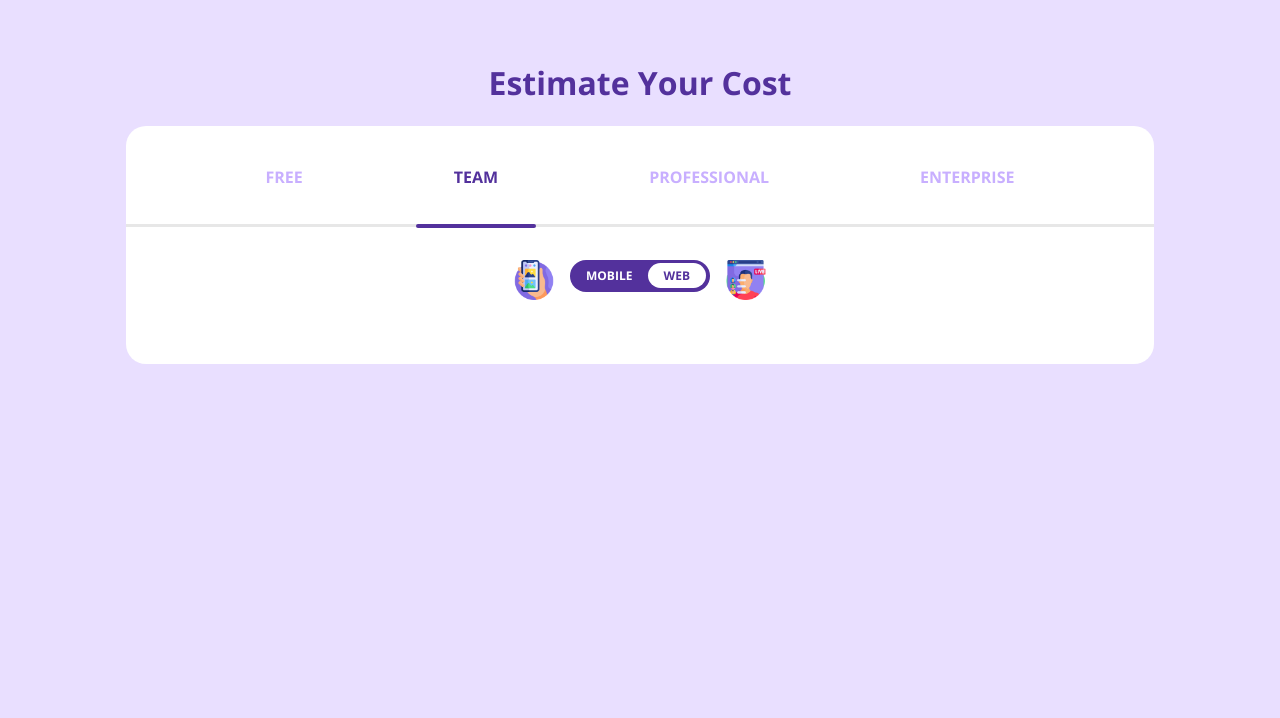
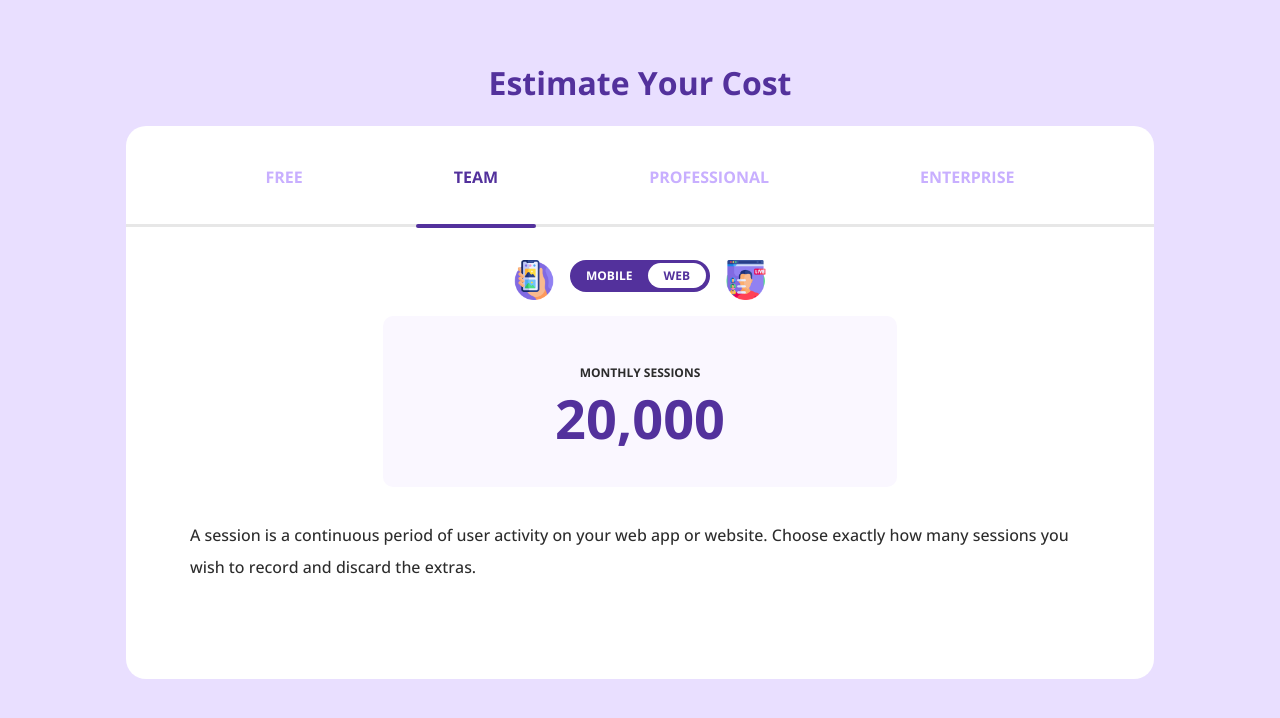
Before and after one commit to Spsk1313/cost-estimator, a plain HTML site: page index.html in a window 1280 px wide. Drawn offline with nearby package versions, Linux system fonts and the light colour scheme.

Commit message:
add sessions card

```diff
--- a/index.css
+++ b/index.css
@@ -105,3 +105,31 @@ h1 {
     padding: 4px 16px;
     border-radius: 20px;
 }
+
+.sessions-card {
+    background-color: rgb(250, 247, 255);
+    text-align: center;
+    padding: 32px;
+    width: 50%;
+    text-transform: uppercase;
+    margin: 16px 0;
+    border-radius: 10px;
+}
+
+.sessions-card p {
+    color: rgb(44, 44, 44);
+    font-size: 12px;
+    font-weight: bold;
+    margin: 16px 0 0 0;
+}
+
+.sessions-card .number {
+    color: rgb(83, 49, 156);
+    font-size: 54px;
+    margin: 0;
+}
+
+.description {
+    line-height: 32px;
+    margin: 16px 0 32px 0;
+}
--- a/index.html
+++ b/index.html
@@ -27,6 +27,13 @@
         </div>
         <img src="images/icon2.png" alt="">
     </div>
+    <div class="sessions-card">
+        <p>Monthly sessions</p>
+        <p class="number">20,000</p>
+    </div>
+    <p class="description">A session is a continuous period of user activity on your web app or website. Choose exactly
+        how many sessions
+        you wish to record and discard the extras.</p>
 </div>
 
 <body>
```
